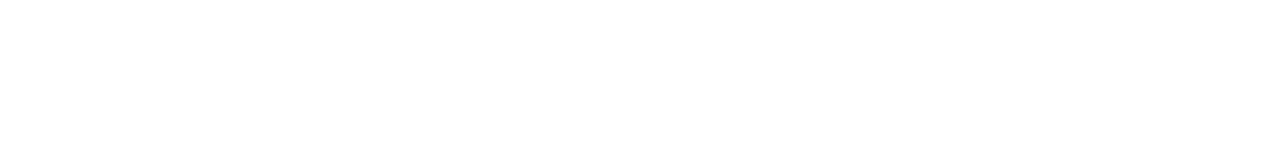
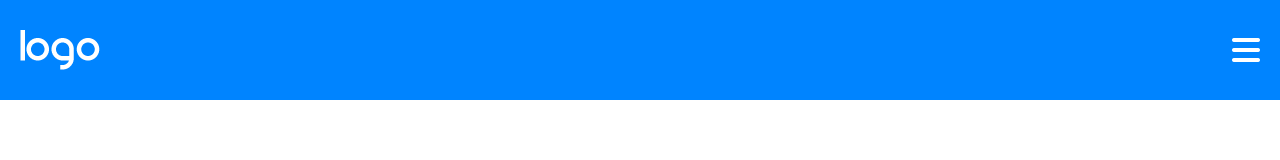
Before and after one commit to Carmyo/htmlcss-responsive-layout, a plain HTML site: page index.html in a window 1280 px wide. Drawn offline with Linux system fonts and the light colour scheme.

Commit message:
header done

```diff
--- a/css/style.css
+++ b/css/style.css
@@ -7,3 +7,25 @@
 body {
     font-family: sans-serif;
 }
+
+/* debug */
+
+header {
+    height: 100px;
+}
+
+/* HEADER */
+
+header {
+    background-color: hsl(209deg 100% 50%);
+    display: flex;
+    align-items: center;
+    justify-content: space-between;
+    padding-left: 20px;
+    padding-right: 20px;
+}
+
+
+.hamburger {
+    color: white;
+}
--- a/index.html
+++ b/index.html
@@ -6,11 +6,21 @@
     <meta http-equiv="X-UA-Compatible" content="IE=edge">
     <meta name="viewport" content="width=device-width, initial-scale=1.0">
     <title>Responsive layout</title>
+    <link rel="stylesheet" href="https://cdnjs.cloudflare.com/ajax/libs/font-awesome/6.1.1/css/all.min.css"
+        integrity="sha512-KfkfwYDsLkIlwQp6LFnl8zNdLGxu9YAA1QvwINks4PhcElQSvqcyVLLD9aMhXd13uQjoXtEKNosOWaZqXgel0g=="
+        crossorigin="anonymous" referrerpolicy="no-referrer" />
     <link rel="stylesheet" href="css/style.css">
+
 </head>
 
 <body>
-    <header></header>
+    <header>
+        <img class="logo" src="./img/logo.png" alt="LOGO">
+        <div class="hamburger">
+            <i class="fa-solid fa-bars fa-2x"></i>
+        </div>
+
+    </header>
     <main>
         <section></section>
         <section></section>
```
